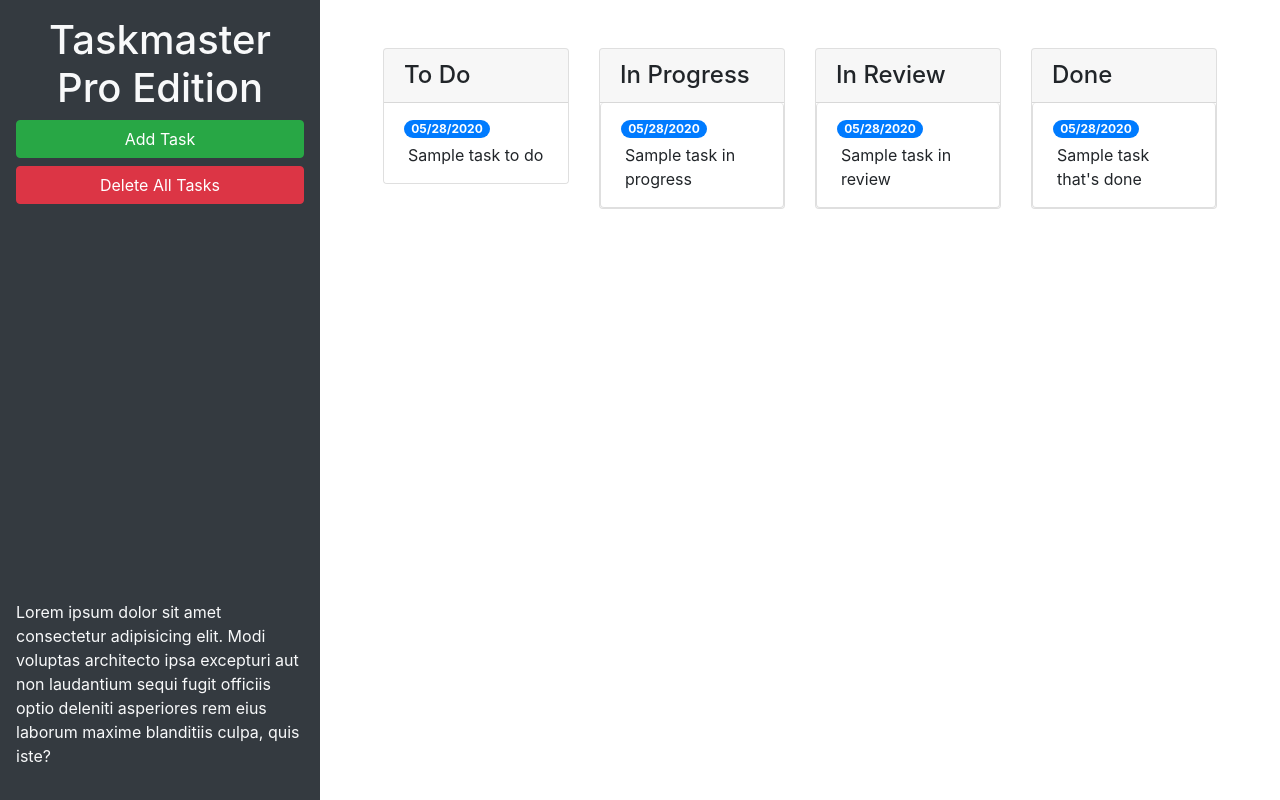
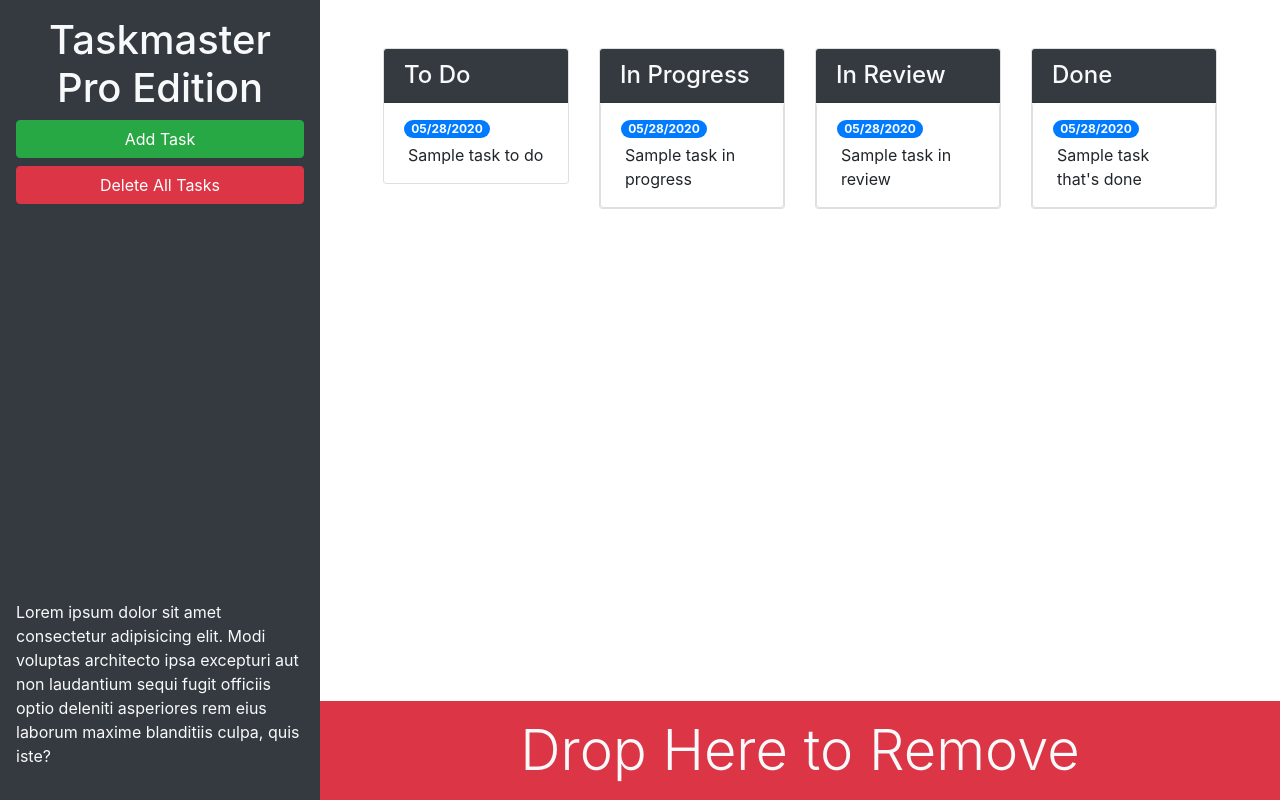
Before and after one commit to kjmckinley/taskmaster-pro, a plain HTML site: page index.html in a window 1280 px wide. Drawn offline with nearby package versions, Linux system fonts and the light colour scheme.

Commit message:
added a remove section at the bottom of the page

```diff
--- a/index.html
+++ b/index.html
@@ -26,14 +26,14 @@
       </p>
     </header>
 
-    <main class="col-12 col-lg-9">
+    <main class="col-12 col-lg-9 d-flex flex-column">
 
       <div class="m-5 row justify-content-around">
 
         <!-- todo start -->
         <div class="col-12 col-md-6 col-xl-3 mb-3">
           <div class="card">
-            <h4 class="card-header">
+            <h4 class="card-header bg-dark text-light">
               To Do
             </h4>
             <ul id="list-toDo" class="list-group list-group-flush">
@@ -49,7 +49,7 @@
         <!-- in progress start -->
         <div class="col-12 col-md-6 col-xl-3 mb-3">
           <div class="card">
-            <h4 class="card-header">
+            <h4 class="card-header bg-dark text-light">
               In Progress
             </h4>
             <ul id="list-inProgress" class="list-group">
@@ -66,7 +66,7 @@
         <!-- in review start -->
         <div class="col-12 col-md-6 col-xl-3 mb-3">
           <div class="card">
-            <h4 class="card-header">
+            <h4 class="card-header bg-dark text-light">
               In Review
             </h4>
             <ul id="list-inReview" class="list-group">
@@ -83,7 +83,7 @@
         <!-- done start -->
         <div class="col-12 col-md-6 col-xl-3 mb-3">
           <div class="card">
-            <h4 class="card-header">
+            <h4 class="card-header bg-dark text-light">
               Done
             </h4>
           <ul id="list-done" class="list-group">
@@ -97,6 +97,12 @@
         </div>
         <!-- done end -->
 
+      </div>
+      <!-- Trash drop zone -->
+      <div id="trash" class="mt-auto">
+        <div class="w-100 bg-danger p-3 text-center text-light display-4">
+          Drop Here to Remove
+        </div>
       </div>
 
     </main>
```
